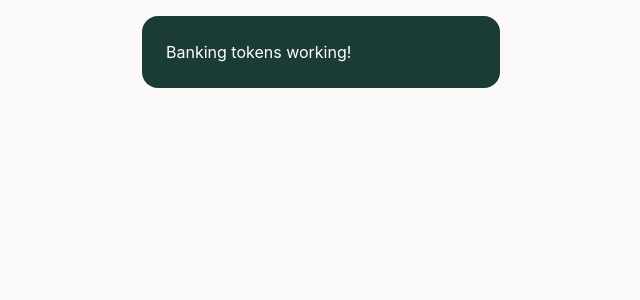
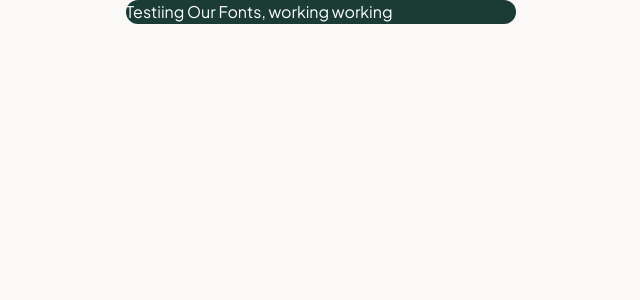
Before and after one commit to isaacarinze/thrift-project, a React (Vite) app: page / in a window 1280 px wide. Shown: the top 300 px of the page, without its empty margins (319-959 px from the left). Built offline with nearby package versions, Linux system fonts and the light colour scheme.

Commit message:
first push

```diff
--- a/src/Component/Banking&walletdevelopment/banking.jsx
+++ b/src/Component/Banking&walletdevelopment/banking.jsx
@@ -1,7 +1,7 @@
 function Banking() {
   return (
     <main className="bg-primary-container text-on-primary p-6 rounded-xl m-4">
-      Banking tokens working!
+      Testiing Our Fonts, working working
     </main>
   )
 }
--- a/src/index.css
+++ b/src/index.css
@@ -82,6 +82,13 @@
 }
 
 /* ── Global Base Styles ── */
+*{
+  font-family: 'Plus Jakarta Sans', sans-serif;
+  margin: 0;
+  padding: 0;
+  box-sizing: border-box;
+}
+
 body {
   background-color: #faf9f7;
   max-width: 390px;
```
